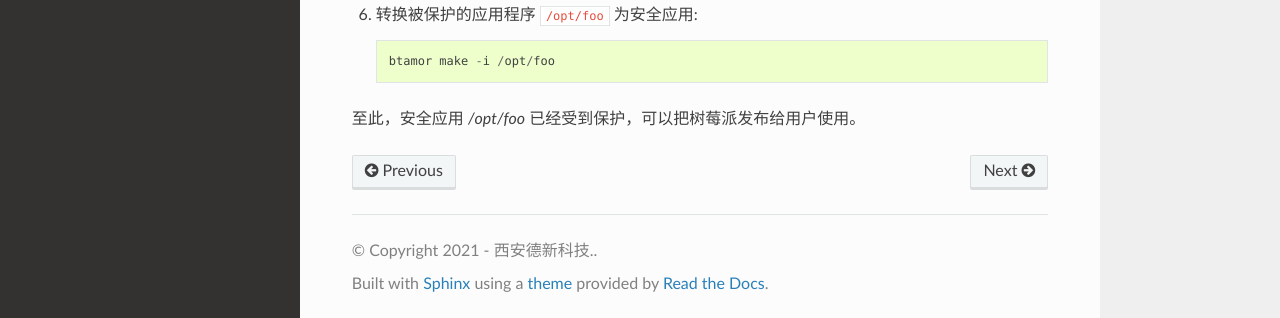
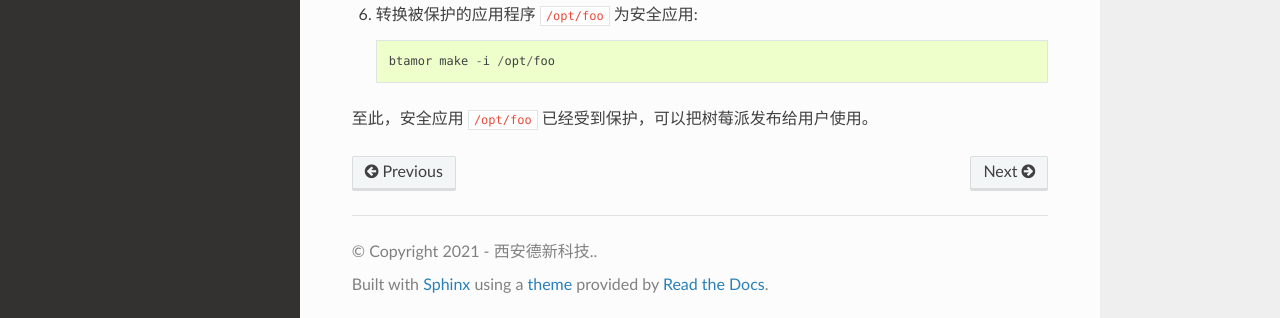
Before and after one commit to dashingsoft/btarmor-docs, a Sphinx documentation site: the page built from docs/tutorial.rst, in a window 1280 px wide and 986 px high. Shown: the part 665-983 px from the top of the window. Built offline with Sphinx 7.4.7 and the Read the Docs theme 2.0.0, drawn with Linux system fonts in a browser that asks for light colours.

Commit message:
Refine doc

```diff
--- a/docs/tutorial.rst
+++ b/docs/tutorial.rst
@@ -26,6 +26,6 @@
 
      btamor make -i /opt/foo
 
-至此，安全应用 `/opt/foo` 已经受到保护，可以把树莓派发布给用户使用。
+至此，安全应用 ``/opt/foo`` 已经受到保护，可以把树莓派发布给用户使用。
 
 .. include:: _common_definitions.txt
```
